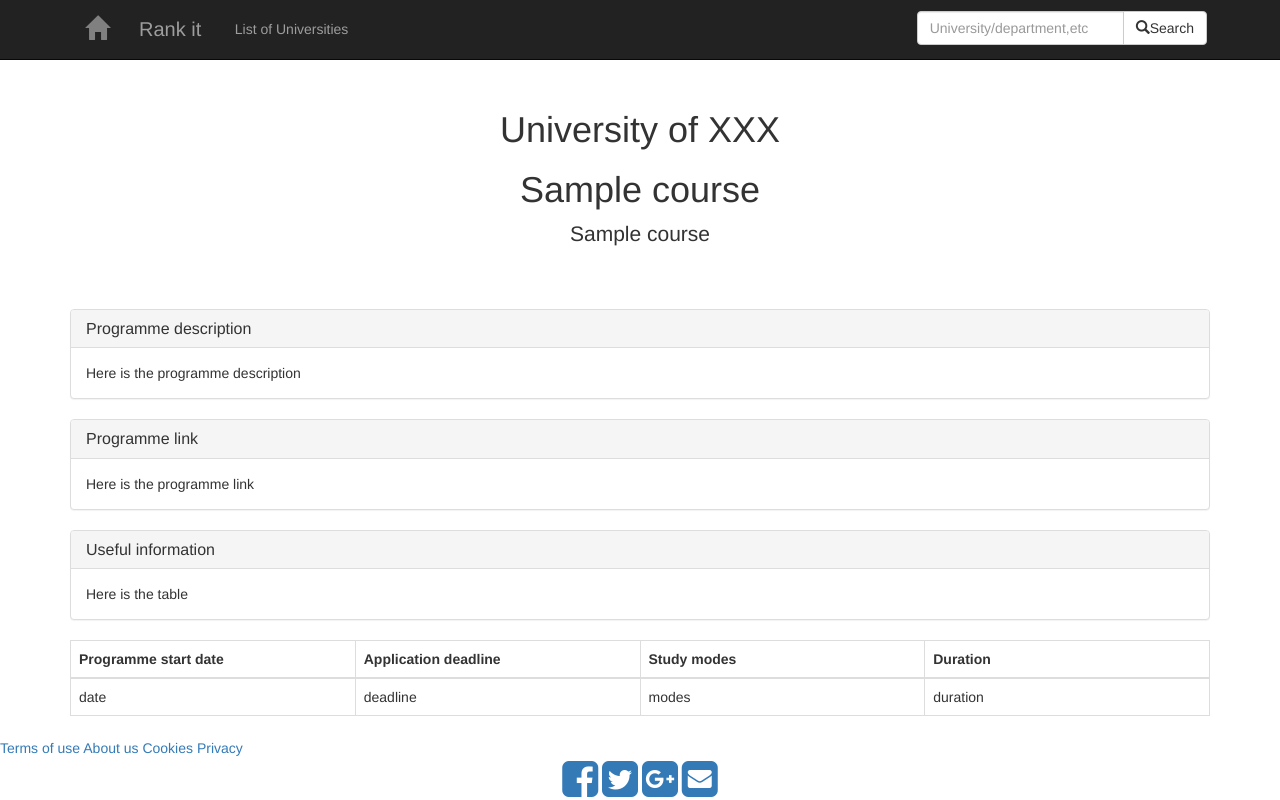
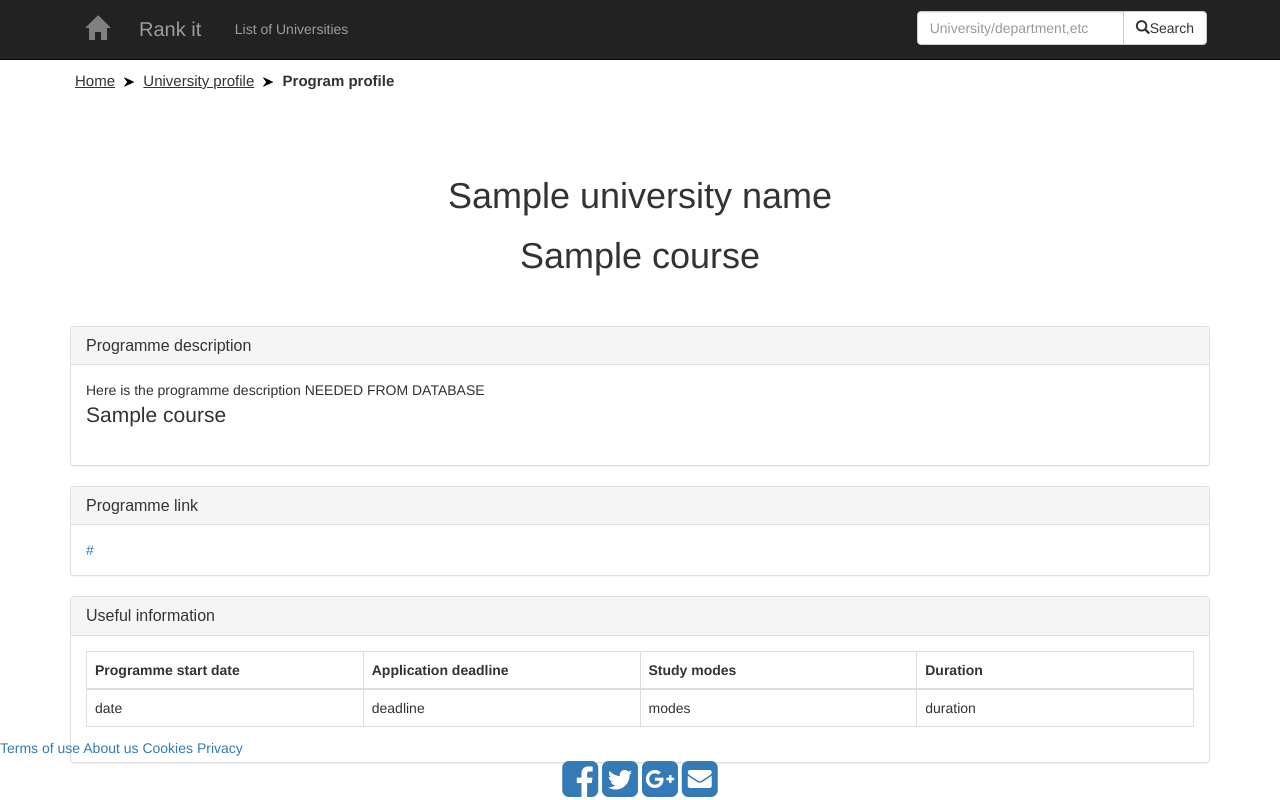
Before and after one commit to Jim-Walk/Software-Development-Assessment, a Flask app: template website/templates/course.html in a window 1280 px wide. Run offline with Flask 2, Linux system fonts and the light colour scheme; the template is opened without the code that fills it: most values are stand-ins (such as "Sample title", 1, 10 or a date in 2020); some libraries are stand-ins or nearby versions.

Commit message:
course page, institution page edited

```diff
--- a/website/routes.py
+++ b/website/routes.py
@@ -22,19 +22,16 @@ def search():
 def institution(UKPRN):
     inst = mongo.db.institutions.find_one({'UKPRN':UKPRN})
     logo = get_logo(inst['PROVIDER_NAME'])
-    #logo = "/static/images/uoe_logo.png" in case you exceed the limit
-    print(logo)
+    #logo = "/static/images/uoe_logo.png" #in case you exceed the limit
     wiki = get_wiki(inst['PROVIDER_NAME'])
-
     courses = mongo.db.courses.find({'UKPRN':UKPRN})
     return render_template('institution.html', inst=inst, courses=courses,
                            logo=logo, wiki=wiki)
 
-
-@app.route('/course/<KISCOURSEID>')
-def course(KISCOURSEID):
+@app.route('/course/<PROVIDER_NAME>/<KISCOURSEID>')
+def course(PROVIDER_NAME, KISCOURSEID):
     course = mongo.db.courses.find_one({'KISCOURSEID':KISCOURSEID})
-    return render_template('course.html', course=course)
+    return render_template('course.html', course=course, university_name = PROVIDER_NAME)
 
 @app.route('/about')
 def about():
--- a/website/static/css/a.css
+++ b/website/static/css/a.css
@@ -11,8 +11,15 @@
   h3 {
     font-family:sans-serif;
   }
-.sd_path{
+.sd_navigation{
   padding: 10px;
+  font-size: 15px;
+}
+.sd_navigation_item{
+  padding-right: 5px;
+}
+img.sd_navigation_item{
+  width: 15px;
 }
 .equal {
   display: flex;
--- a/website/templates/course.html
+++ b/website/templates/course.html
@@ -4,10 +4,22 @@
 {% endblock %}
 {% block content %}
 
+      <link href="{{ url_for('static',filename='css/bootstrap.min.css') }}" rel="stylesheet">
+      <link href="{{ url_for('static',filename='css/a.css') }}" rel="stylesheet">
+
+      <div class="container" style="padding:10px">
+          <div class='row sd_navigation'>
+            <a href="/" class="sd_navigation_item" style="color:#333333"><u>Home</u></a>
+            <img class="sd_navigation_item" src="/static/images/next1.png" disabled/>
+            <a href="/" class="sd_navigation_item" style="color:#333333"><u>University profile</u></a>
+            <img class="sd_navigation_item" src="/static/images/next1.png" disabled/>
+            <label class="sd_navigation_item">Program profile</label>
+          </div>
+      </div>
+
       <div class="starter-template">
-        <h1 id="uni_name" style="text-align: center"> University of XXX </h1>
+        <h1 id="uni_name" style="text-align: center"> {{university_name}} </h1>
         <h1>{{course.TITLE}}</h1>
-          <p class="lead">{{course}}</p>
         </p>
       </div>
 
@@ -19,7 +31,8 @@
         </h3>
     </div>
     <div class="panel-body" id="pro_dscri">
-        Here is the programme description
+        Here is the programme description NEEDED FROM DATABASE
+        <p class="lead">{{course}}</p>
     </div>
    </div>
 
@@ -31,7 +44,7 @@
         </h3>
     </div>
     <div class="panel-body" id="pro_dscri">
-        Here is the programme link
+        <a href="{{course.LTURL}}">{{course.LTURL}}</a>
     </div>
    </div>
 
@@ -42,11 +55,6 @@
         </h3>
     </div>
     <div class="panel-body" id="pro_dscri">
-        Here is the table
-    </div>
-   </div>
-
-
       <table class="table table-bordered">
           <thead>
             <tr>
@@ -65,5 +73,9 @@
             </tr>
           </tbody>
         </table>
+    </div>
+   </div>
+
+
 
 {% endblock %}
```
Also changed, not shown: website/templates/index.html (+15 -2 lines), website/templates/institution.html (+9 -7 lines), website/static/images/next1.png (added). Lines whose indentation alone changed are shown as unchanged.
